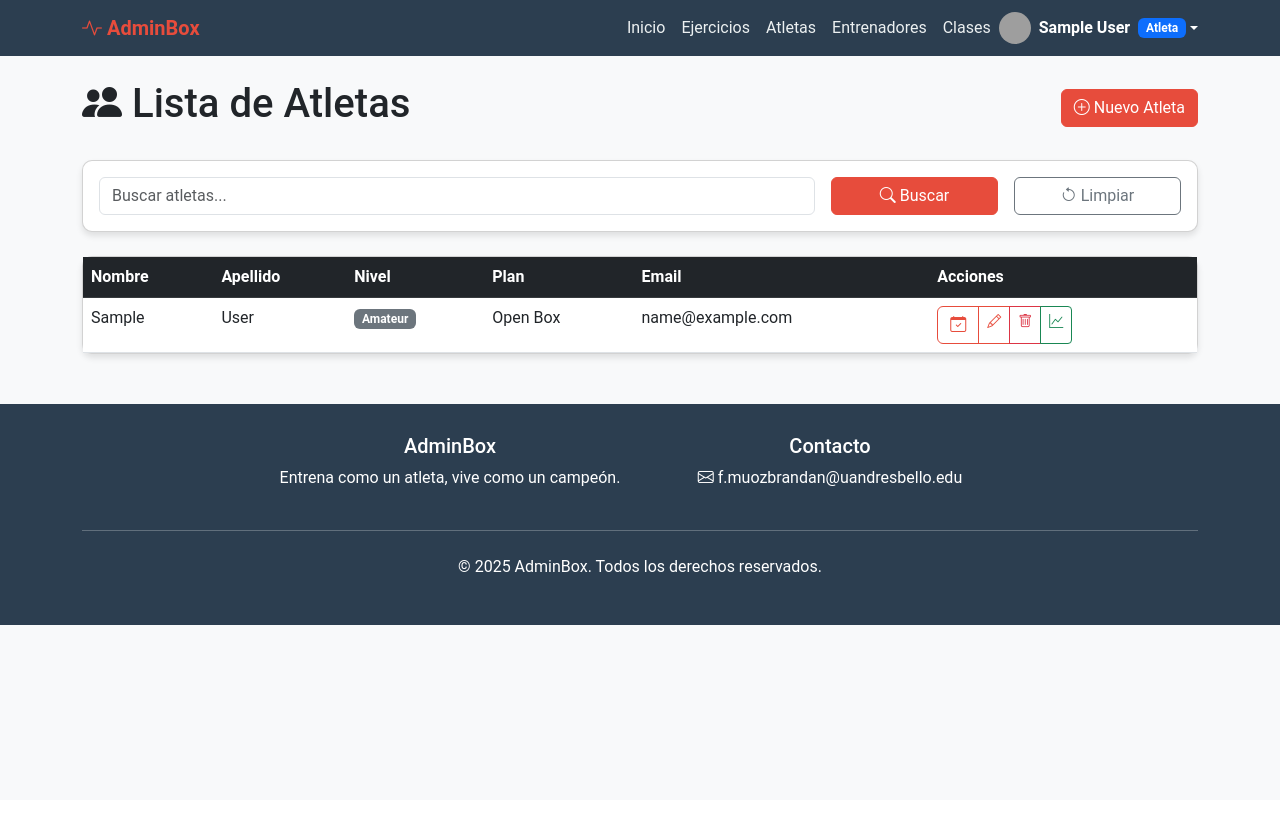
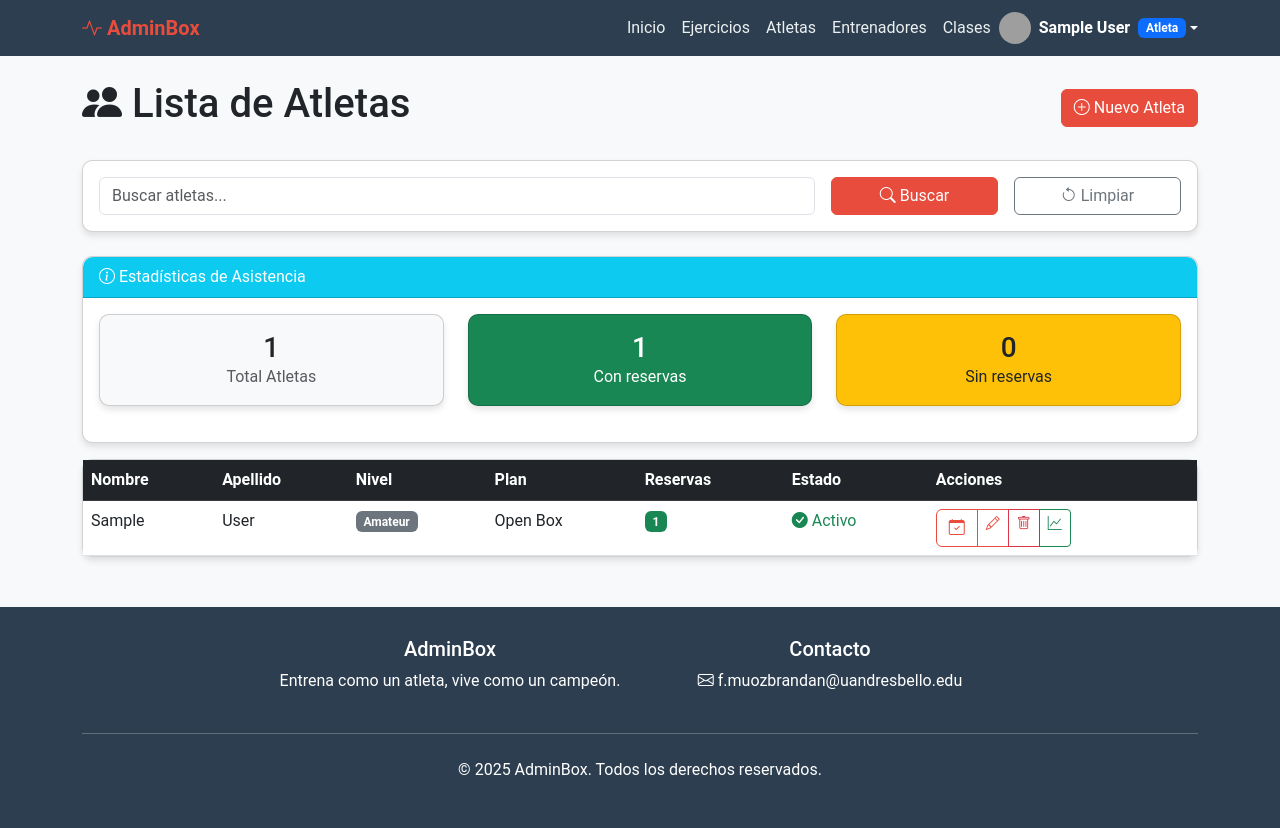
Before and after one commit to PanxoBueno/AdminBox, a Django app: page /listar_atleta/ in a window 1280 px wide. Before the commit the page ends 625 px from the top, so only its background shows below. Run offline with Django 4.2, Linux system fonts and the light colour scheme; a user stored in the database is signed in; tables that the repository leaves empty hold one stand-in row (values such as "Sample post"); grey boxes are pictures that could not be loaded.

```diff
--- a/gym_app/templates/base.html
+++ b/gym_app/templates/base.html
@@ -137,6 +137,13 @@
                         <a class="nav-link" href="{% url 'listar_clases' %}">Clases</a>
                     </li>
                     {% endif %}
+                    {% if request.user.tipo_usuario in 'entrenador,admin' %}
+                    <li class="nav-item">
+                        <a class="nav-link" href="{% url 'calendario_clases' %}">
+                            <i class="bi bi-calendar-month"></i> Calendario
+                        </a>
+                    </li>
+                    {% endif %}
                 </ul>
                 <div class="d-flex align-items-center">
                     {% if user.is_authenticated %}
--- a/gym_app/templates/listar_atletas.html
+++ b/gym_app/templates/listar_atletas.html
@@ -32,6 +32,40 @@
     </div>
 </div>
 
+<div class="card mb-3">
+    <div class="card-header bg-info text-white">
+        <i class="bi bi-info-circle"></i> Estadísticas de Asistencia
+    </div>
+    <div class="card-body">
+        <div class="row">
+            <div class="col-md-4">
+                <div class="card bg-light">
+                    <div class="card-body text-center">
+                        <h3 class="mb-0">{{ atletas.paginator.count }}</h3>
+                        <p class="mb-0 text-muted">Total Atletas</p>
+                    </div>
+                </div>
+            </div>
+            <div class="col-md-4">
+                <div class="card bg-success text-white">
+                    <div class="card-body text-center">
+                        <h3 class="mb-0">{{ atletas_with_reservas_count }}</h3>
+                        <p class="mb-0">Con reservas</p>
+                    </div>
+                </div>
+            </div>
+            <div class="col-md-4">
+                <div class="card bg-warning text-dark">
+                    <div class="card-body text-center">
+                        <h3 class="mb-0">{{ atletas_without_reservas_count }}</h3>
+                        <p class="mb-0">Sin reservas</p>
+                    </div>
+                </div>
+            </div>
+        </div>
+    </div>
+</div>
+
 <div class="card">
     <div class="card-body p-0">
         <div class="table-responsive">
@@ -42,7 +76,8 @@
                         <th>Apellido</th>
                         <th>Nivel</th>
                         <th>Plan</th>
-                        <th>Email</th>
+                        <th>Reservas</th>
+                        <th>Estado</th>
                         <th>Acciones</th>
                     </tr>
                 </thead>
@@ -63,7 +98,18 @@
                             </span>
                         </td>
                         <td>{{ atleta.get_plan_display }}</td>
-                        <td>{{ atleta.email }}</td>
+                        <td>
+                            <span class="badge {% if atleta.num_reservas > 0 %}bg-success{% else %}bg-warning text-dark{% endif %}">
+                                {{ atleta.num_reservas }}
+                            </span>
+                        </td>
+                        <td>
+                            {% if atleta.num_reservas > 0 %}
+                                <span class="text-success"><i class="bi bi-check-circle-fill"></i> Activo</span>
+                            {% else %}
+                                <span class="text-danger"><i class="bi bi-exclamation-triangle-fill"></i> Sin reservas</span>
+                            {% endif %}
+                        </td>
                         <td>
                             <div class="btn-group" role="group">
                                 <a href="{% url 'crear_reserva' %}?atleta_id={{ atleta.pk }}" class="btn btn-outline-primary"
@@ -84,7 +130,7 @@
                     </tr>
                     {% empty %}
                     <tr>
-                        <td colspan="6" class="text-center py-4">No hay atletas registrados</td>
+                        <td colspan="7" class="text-center py-4">No hay atletas registrados</td>
                     </tr>
                     {% endfor %}
                 </tbody>
--- a/gym_app/templates/menu.html
+++ b/gym_app/templates/menu.html
@@ -72,7 +72,7 @@
             </div>
             <div class="card-body">
                 <ul class="list-group list-group-flush">
-                    {% for entrenador in entrenadores|slice:":3" %}
+                    {% for entrenador in entrenadores|slice:":5" %}
                     <li class="list-group-item">
                         <strong>{{ entrenador.usuario.first_name }} {{ entrenador.usuario.last_name }}</strong> - {{ entrenador.get_especialidad_display }}
                     </li>
```
Also changed, not shown: gym_app/templates/bienvenida_alumno.html (added, +63 -0 lines), gym_app/templates/calendario_clases.html (added, +91 -0 lines), gym_app/templates/crear_usuario.html (+9 -0 lines), gym_app/templates/home.html (+4 -3 lines).
